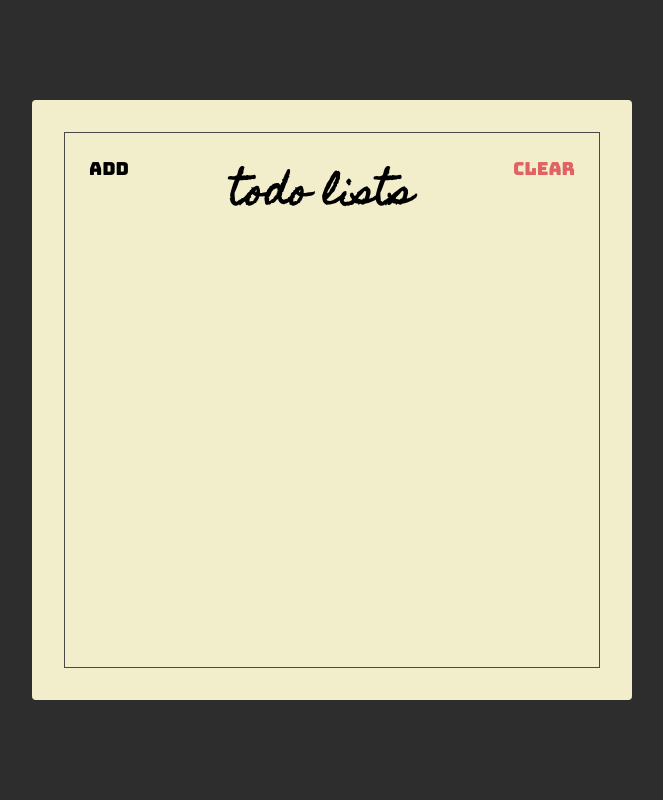
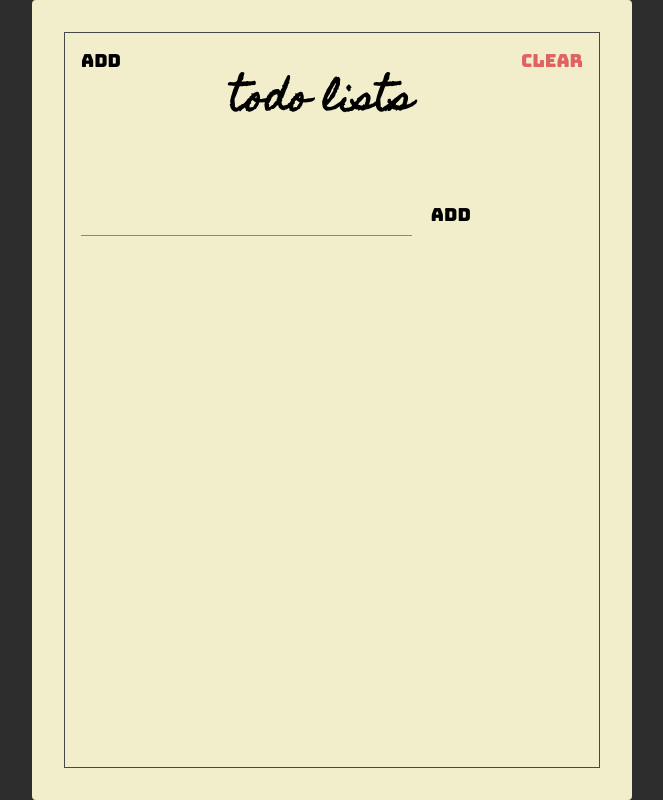
Before and after one commit to andreswnd/React-tes, a website: page index.html in a window 1280 px wide. Shown: the whole page, without its empty margins (308-971 px from the left). Drawn offline with Linux system fonts and the light colour scheme.

Commit message:
membuat add to do

```diff
--- a/index.html
+++ b/index.html
@@ -14,11 +14,18 @@
   <body>
     <div class="container">
       <div class="frame">
-        <div class="header">
+        <section class="header">
           <button class="header-btn">Add</button>
           <h1 class="header-title">Todo Lists</h1>
           <button class="header-btn main-red-color">Clear</button>
-        </div>
+        </section>
+
+        <section class="add">
+          <form class="add-fom">
+            <input type="text" class="add-input" />
+            <button class="add-btn">add</button>
+          </form>
+        </section>
       </div>
     </div>
   </body>
--- a/styles.css
+++ b/styles.css
@@ -34,7 +34,7 @@ html {
 
 .container {
   width: 600px;
-  height: 600px;
+  height: 800px;
   background-color: #f2eecb;
   border-radius: 4px;
 
@@ -67,9 +67,47 @@ html {
   font-size: 1.8rem;
   font-family: "Bungee", sans-serif;
 
-  padding: 24px;
+  padding: 16px;
+  cursor: pointer;
 
   background: unset;
   border: unset;
   outline: unset;
 }
+
+.add {
+  padding: 16px;
+}
+
+.add-form {
+  display: flex;
+  align-content: flex-start;
+}
+
+.add-input {
+  background: unset;
+  border: unset;
+  padding: 0 64px;
+
+  flex: 1;
+
+  border-bottom: 1px solid var(--main-red-color);
+  outline: unset;
+
+  font-family: "Homemade Apple", sans-serif;
+  font-size: 16px;
+  text-transform: lowercase;
+}
+
+.add-btn {
+  font-size: 1.8rem;
+  font-family: "Bungee", sans-serif;
+
+  padding: 16px;
+  padding-right: unset;
+  cursor: pointer;
+
+  border: unset;
+  outline: unset;
+  background: unset;
+}
```
